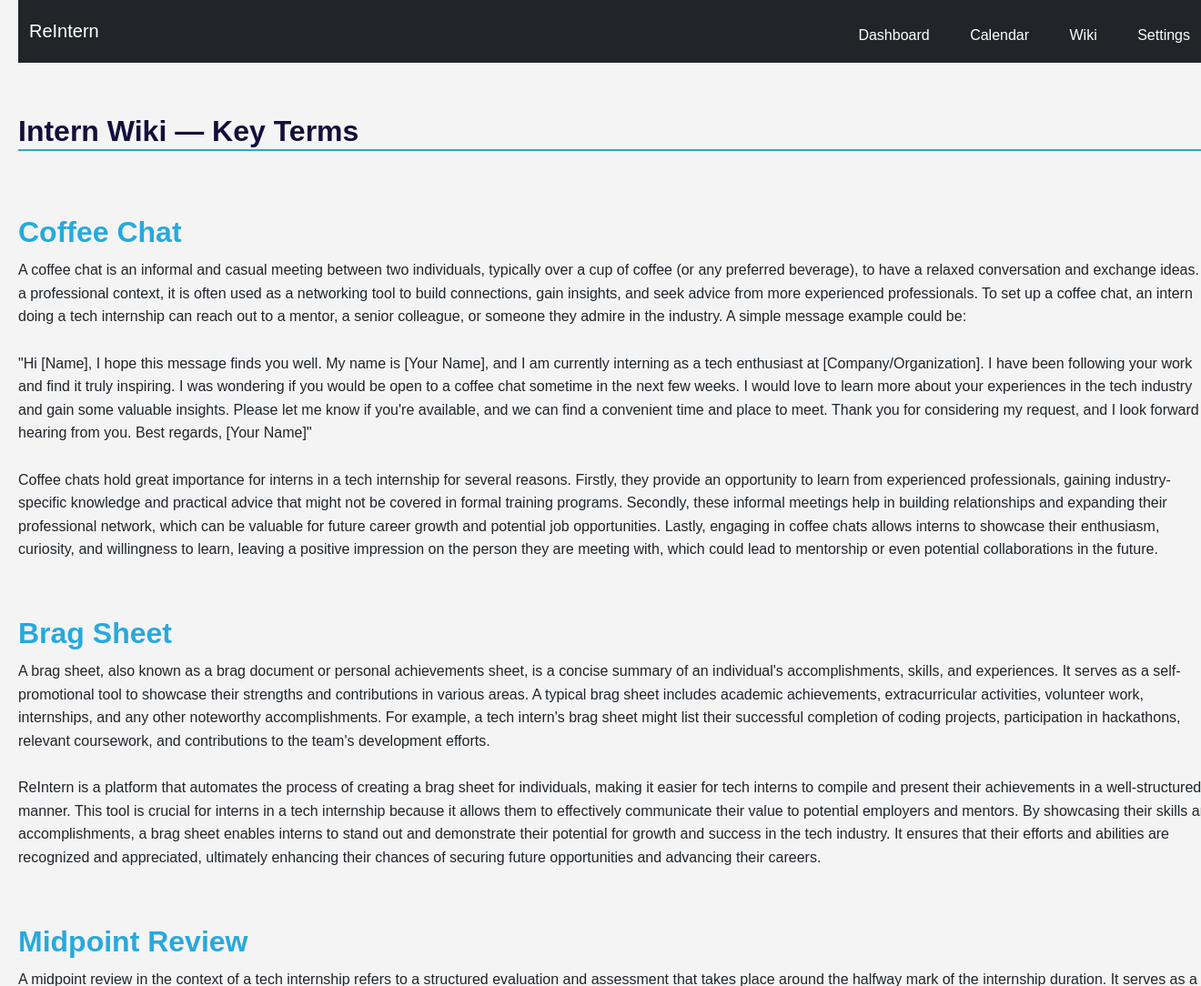
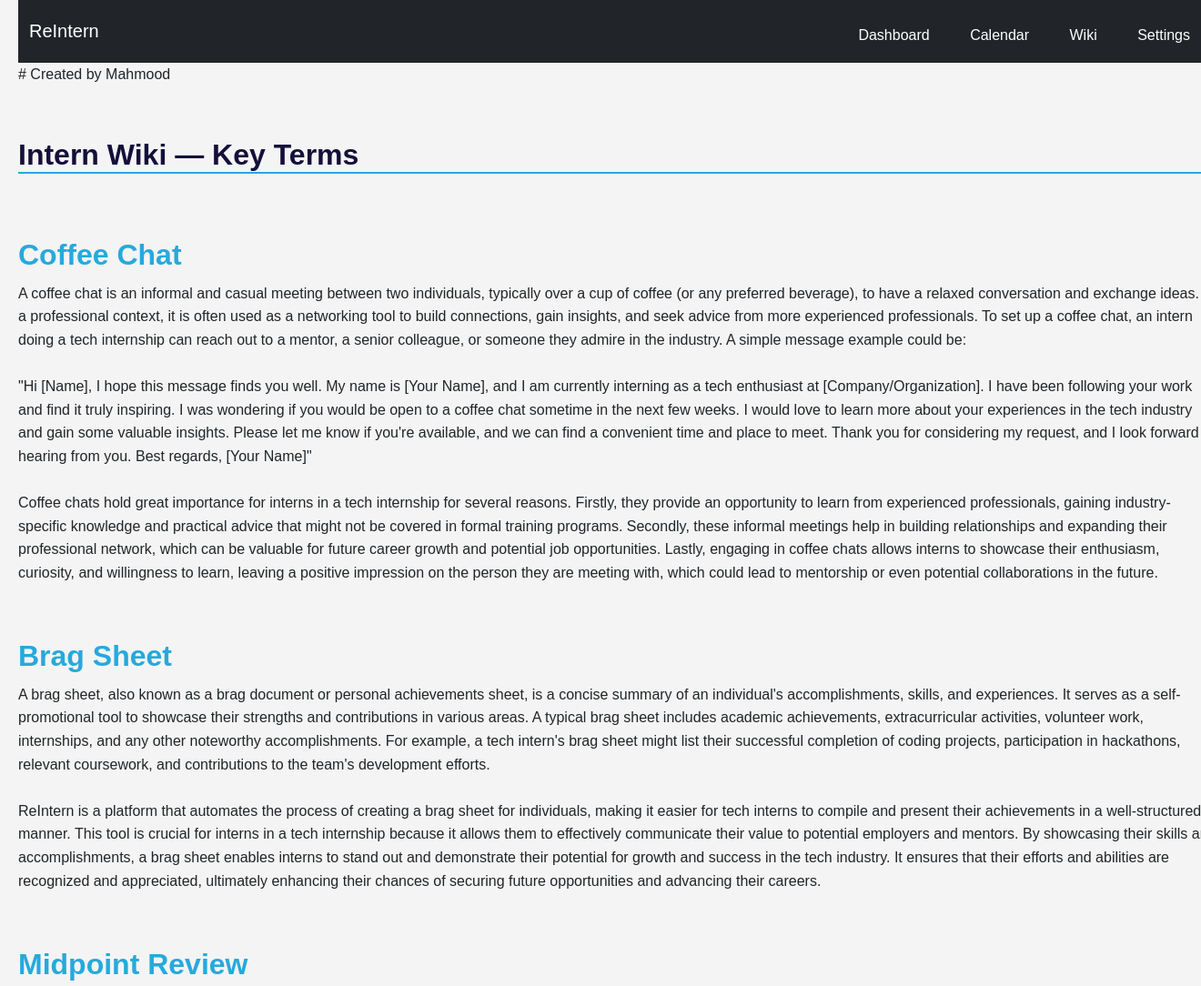
Before and after one commit to TheManWhoLikesToCode/ReIntern, a Flask app: page /wiki in a window 1320 px wide; the page is wider, and only the part inside the window is pictured. Shown: the part 21-1105 px from the top of that part at 91% size. Run offline with Flask 3, Linux system fonts and the light colour scheme.

Commit message:
"Updating Wiki with Info and Styling!"

```diff
--- a/templates/wiki.html
+++ b/templates/wiki.html
@@ -1,5 +1,6 @@
 {% extends 'layout_two.html' %}
 {% block content %}
+# Created by Mahmood
 <!DOCTYPE html>
 <div class="wiki_page">
 
```
